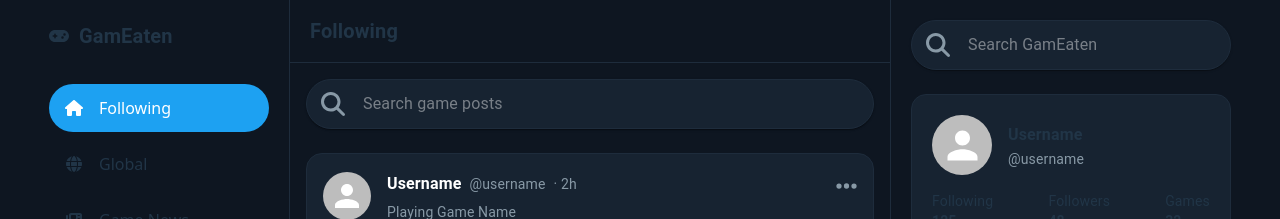
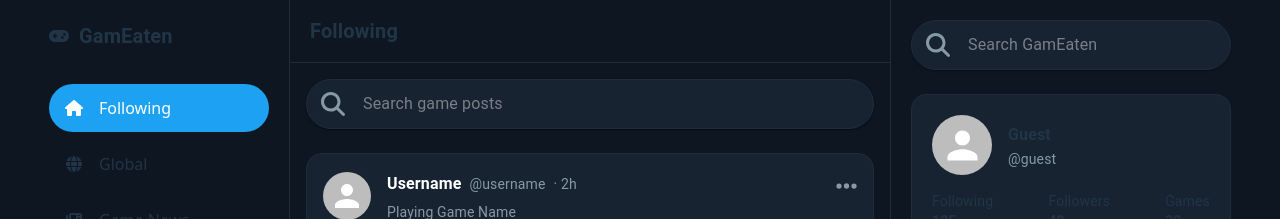
Before and after one commit to robertorincos/GamEaten, a React app in the folder frontend/: page /home in a window 1280 px wide. Shown: the top 219 px of the page. Built offline with nearby package versions, Linux system fonts and the light colour scheme; no server answers; sample sign-in values are in the browser's storage; the HTML template or start-up script is replaced by a standard one.

Commit message:
Username reflect the user that is logged in

```diff
--- a/frontend/src/pages/Home/Home-Page/HomePage.tsx
+++ b/frontend/src/pages/Home/Home-Page/HomePage.tsx
@@ -1,5 +1,5 @@
 import { Box, Typography, Avatar, IconButton, Paper, Badge, InputBase } from '@mui/material';
-import { useState } from 'react';
+import { useState, useEffect } from 'react';
 import GameFeed from '../../../contexts/components/GameFeed/GameFeed.tsx';
 import { FontAwesomeIcon } from '@fortawesome/react-fontawesome';
 import {
@@ -14,12 +14,42 @@ import {
   faGamepad,
   faUser
 } from '@fortawesome/free-solid-svg-icons';
+import { getCurrentUser, isAuthenticated, logout } from '../../../api/auth.ts';
 
 export const HomePage = () => {
   const [activeTab, setActiveTab] = useState('following');
+  const [username, setUsername] = useState('Guest');
+  const [loading, setLoading] = useState(true);
+
+  useEffect(() => {
+    const fetchUser = async () => {
+      if (isAuthenticated()) {
+        try {
+          const userData = await getCurrentUser();
+          if (userData && userData.status) {
+            setUsername(userData.status);
+          }
+        } catch (error) {
+          console.error('Failed to fetch user data:', error);
+        } finally {
+          setLoading(false);
+        }
+      } else {
+        setLoading(false);
+      }
+    };
+
+    fetchUser();
+  }, []);
 
   const handleTabChange = (tab: string) => {
     setActiveTab(tab);
+  };
+
+  const handleLogout = () => {
+    logout();
+    // Redirect to login page or refresh
+    window.location.href = '/login';
   };
 
   return (
@@ -233,8 +263,12 @@ export const HomePage = () => {
           <Box sx={{ display: 'flex', alignItems: 'center', mb: 2 }}>
             <Avatar sx={{ width: 60, height: 60 }} />
             <Box sx={{ ml: 2 }}>
-              <Typography variant="subtitle1" sx={{ fontWeight: 700 }}>Username</Typography>
-              <Typography variant="body2" sx={{ color: '#8899a6' }}>@username</Typography>
+              <Typography variant="subtitle1" sx={{ fontWeight: 700 }}>
+                {loading ? 'Loading...' : username}
+              </Typography>
+              <Typography variant="body2" sx={{ color: '#8899a6' }}>
+                @{loading ? '...' : username.toLowerCase()}
+              </Typography>
             </Box>
           </Box>
 
@@ -270,7 +304,10 @@ export const HomePage = () => {
             <IconButton sx={{ backgroundColor: '#1e2c3c', color: 'white', '&:hover': { backgroundColor: '#253341' } }}>
               <FontAwesomeIcon icon={faCog} />
             </IconButton>
-            <IconButton sx={{ backgroundColor: '#1e2c3c', color: 'white', '&:hover': { backgroundColor: '#253341' } }}>
+            <IconButton
+              sx={{ backgroundColor: '#1e2c3c', color: 'white', '&:hover': { backgroundColor: '#253341' } }}
+              onClick={handleLogout}
+            >
               <FontAwesomeIcon icon={faSignOutAlt} />
             </IconButton>
           </Box>
```
